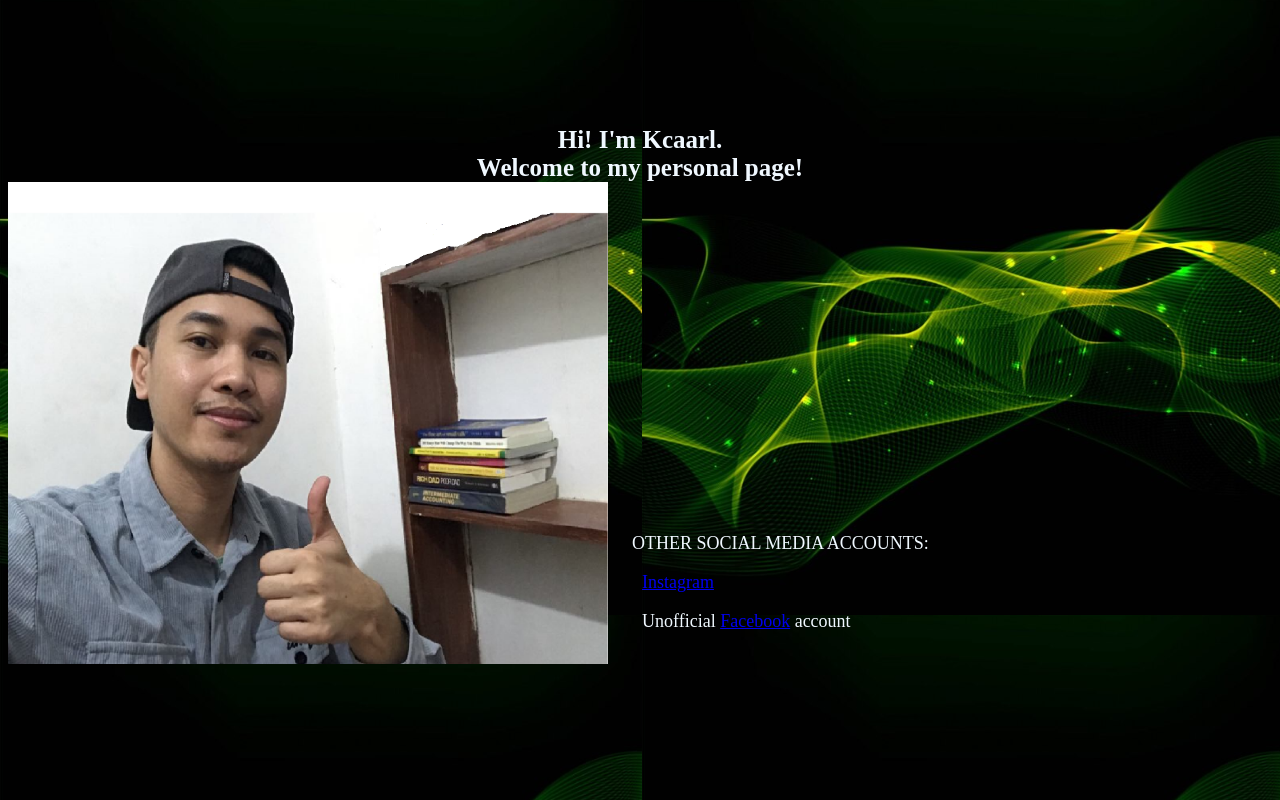
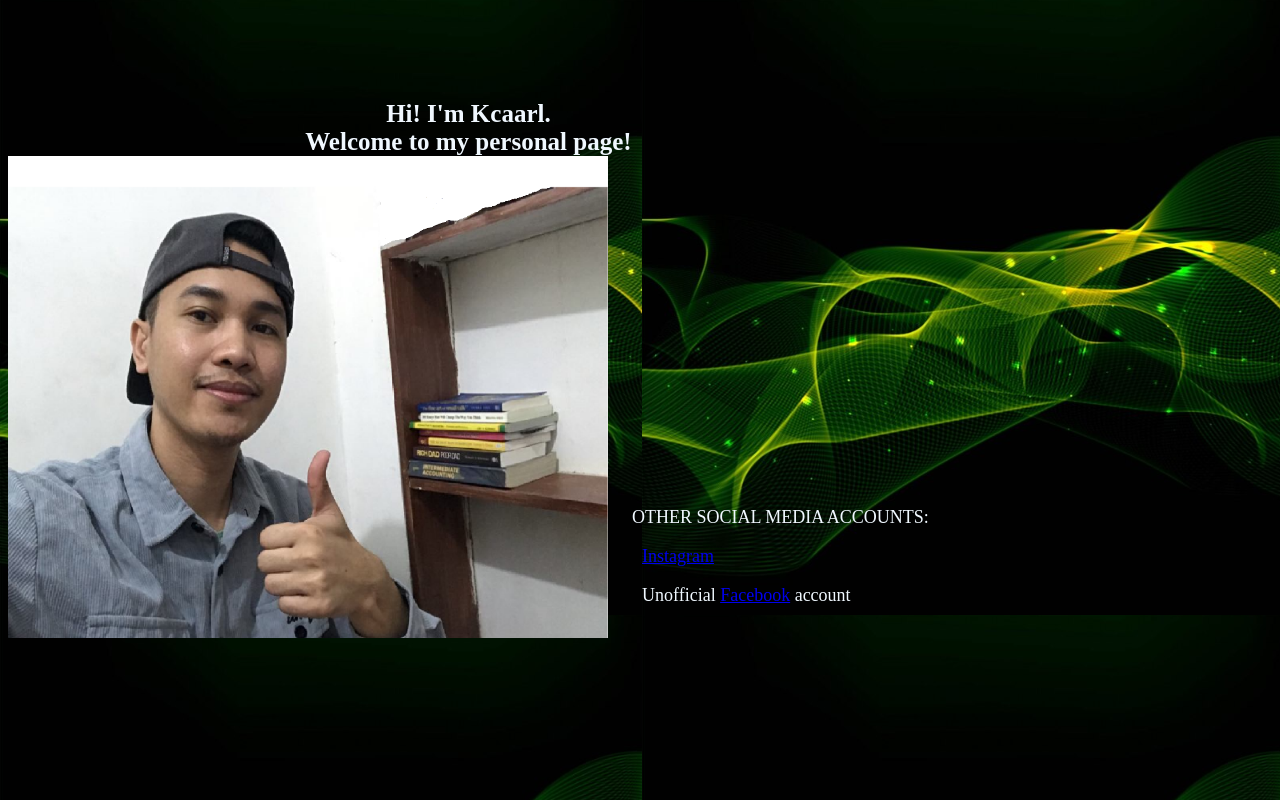
Before and after one commit to craldkadi/kcaarldee, a plain HTML site: page index.html in a window 1280 px wide. Drawn offline with Linux system fonts and the light colour scheme.

Commit message:
index.html

```diff
--- a/index.html
+++ b/index.html
@@ -24,6 +24,11 @@
                 width: 600px;
                 object-fit: contain;
                 display: inline-block;
+            }
+
+            div1 {
+                display: inline-block;
+                align-items: center;
             }
 
             div2 {
```
